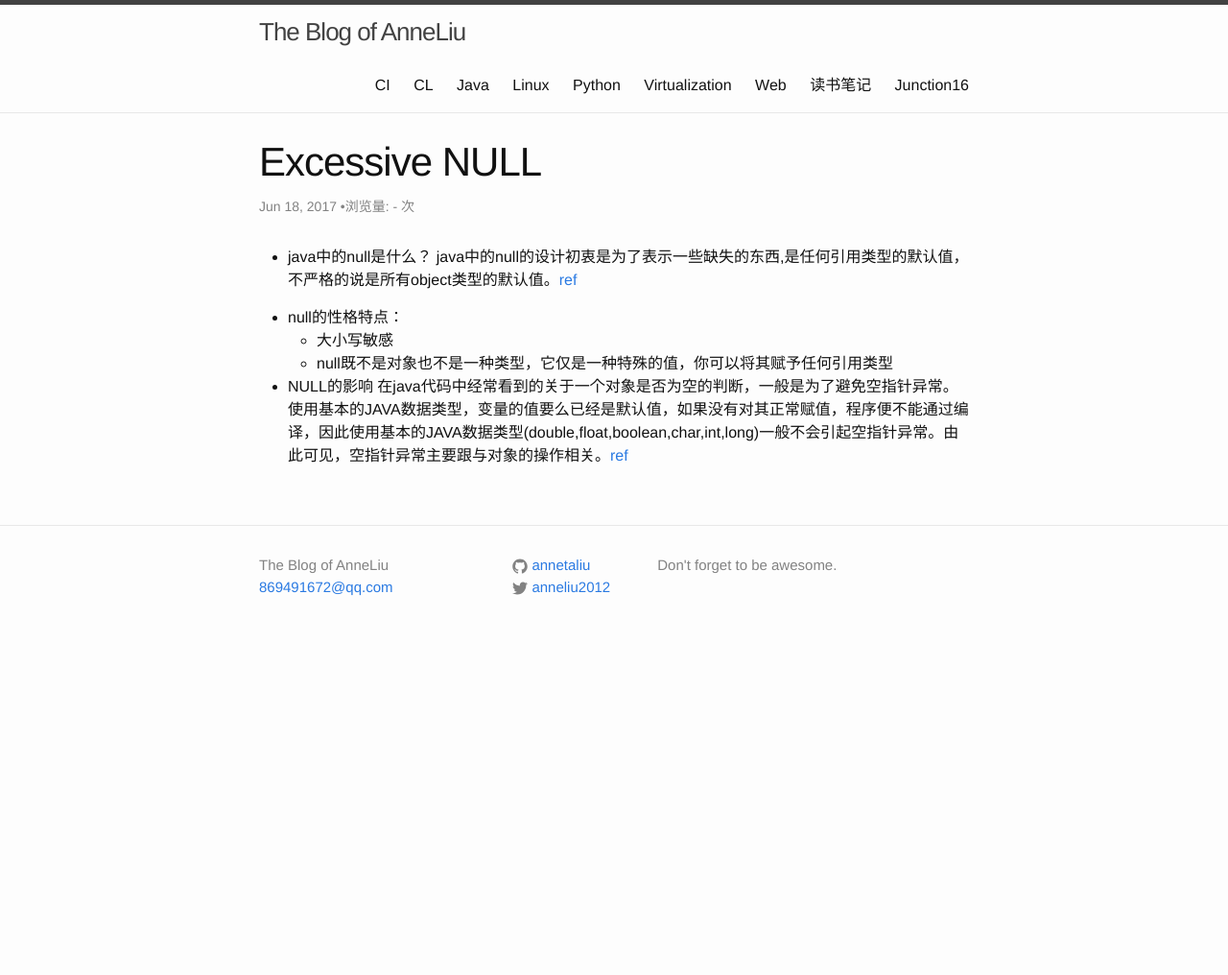
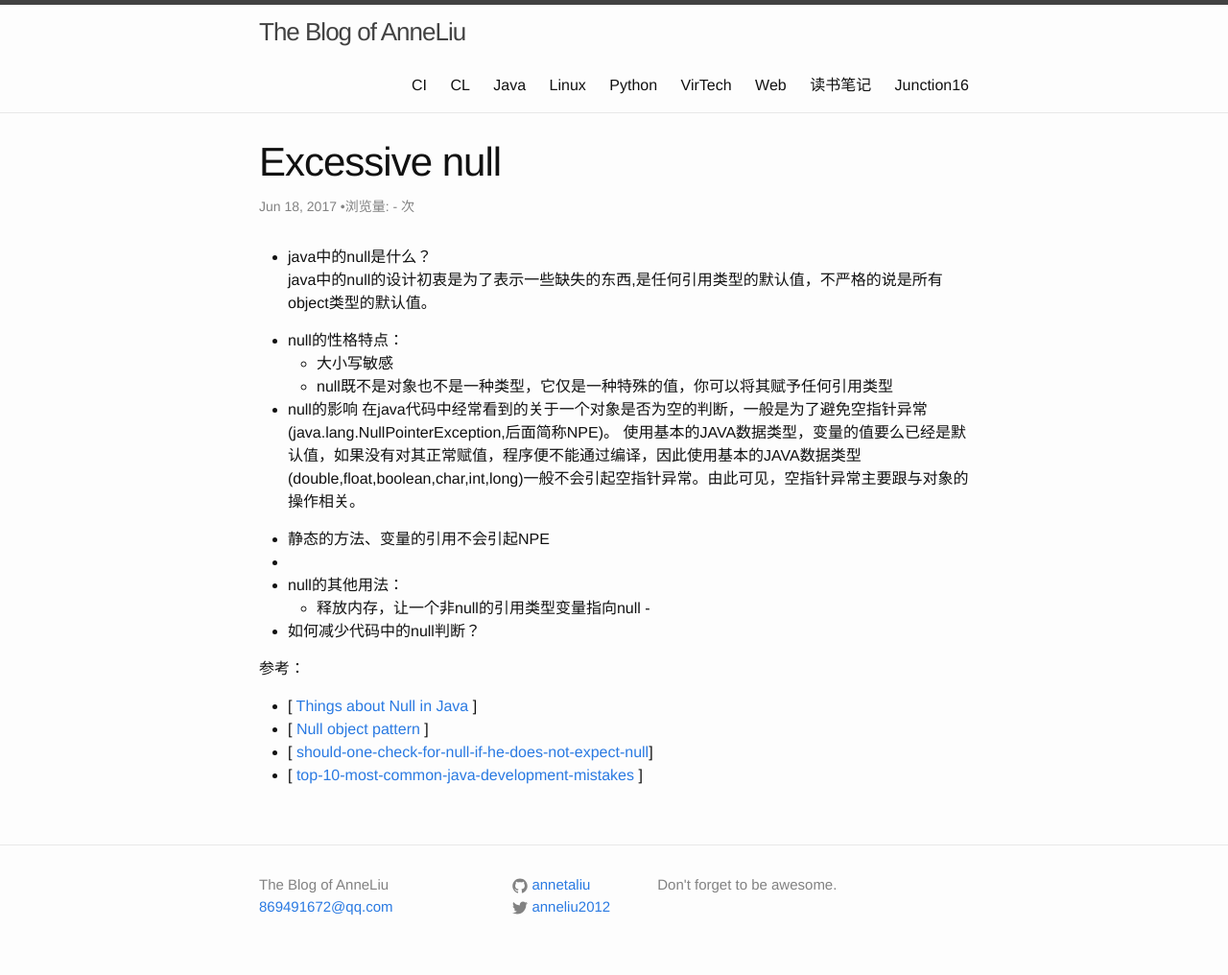
Before and after one commit to annetaliu/annetaliu.github.io, a Jekyll site: the page built from _posts/2017-06-18-java-null.markdown, in a window 1280 px wide. Shown: the whole page at 96% size. Built offline with Jekyll 4.4.1, drawn with Linux system fonts in a browser that asks for light colours; comment, search, counter and statistics services are not loaded; before the commit the page ends 900 px from its top, so only the background shows below that.

Commit message:
add more about java

```diff
--- a/Pro/VM.md
+++ b/Pro/VM.md
@@ -1,8 +1,10 @@
 ---
 layout: page
-title: Virtualization
+title: VirTech
 
 ---
+**Virtualization Technology**
+
 
 * docker
 *
--- a/_posts/2017-06-18-java-null.markdown
+++ b/_posts/2017-06-18-java-null.markdown
@@ -1,18 +1,34 @@
 ---
 layout: post
-title:  Excessive NULL
+title:  Excessive null
 date:   2017-06-18
 categories: java
 permalink: /java/excessive_null
 ---
 
-* java中的null是什么？
-  java中的null的设计初衷是为了表示一些缺失的东西,是任何引用类型的默认值，不严格的说是所有object类型的默认值。[ref](http://www.importnew.com/14229.html)
+* java中的null是什么？<br>
+  java中的null的设计初衷是为了表示一些缺失的东西,是任何引用类型的默认值，不严格的说是所有object类型的默认值。
+
 
 * null的性格特点：
     - 大小写敏感
     - null既不是对象也不是一种类型，它仅是一种特殊的值，你可以将其赋予任何引用类型
 
-* NULL的影响
-在java代码中经常看到的关于一个对象是否为空的判断，一般是为了避免空指针异常。
-使用基本的JAVA数据类型，变量的值要么已经是默认值，如果没有对其正常赋值，程序便不能通过编译，因此使用基本的JAVA数据类型(double,float,boolean,char,int,long)一般不会引起空指针异常。由此可见，空指针异常主要跟与对象的操作相关。[ref](http://www.cnblogs.com/programwjy/archive/2010/09/02/1815971.html)
+* null的影响
+在java代码中经常看到的关于一个对象是否为空的判断，一般是为了避免空指针异常(java.lang.NullPointerException,后面简称NPE)。
+使用基本的JAVA数据类型，变量的值要么已经是默认值，如果没有对其正常赋值，程序便不能通过编译，因此使用基本的JAVA数据类型(double,float,boolean,char,int,long)一般不会引起空指针异常。由此可见，空指针异常主要跟与对象的操作相关。
+
+- 静态的方法、变量的引用不会引起NPE
+-
+
+* null的其他用法：
+    - 释放内存，让一个非null的引用类型变量指向null
+    -
+
+* 如何减少代码中的null判断？
+
+参考：
+- [ [Things about Null in Java](http://javarevisited.blogspot.com/2014/12/9-things-about-null-in-java.html) ]
+- [ [Null object pattern](https://en.wikipedia.org/wiki/Null_Object_pattern#Java) ]
+- [ [should-one-check-for-null-if-he-does-not-expect-null](https://softwareengineering.stackexchange.com/questions/147480/should-one-check-for-null-if-he-does-not-expect-null)]
+- [ [top-10-most-common-java-development-mistakes](https://www.toptal.com/java/top-10-most-common-java-development-mistakes) ]
```
